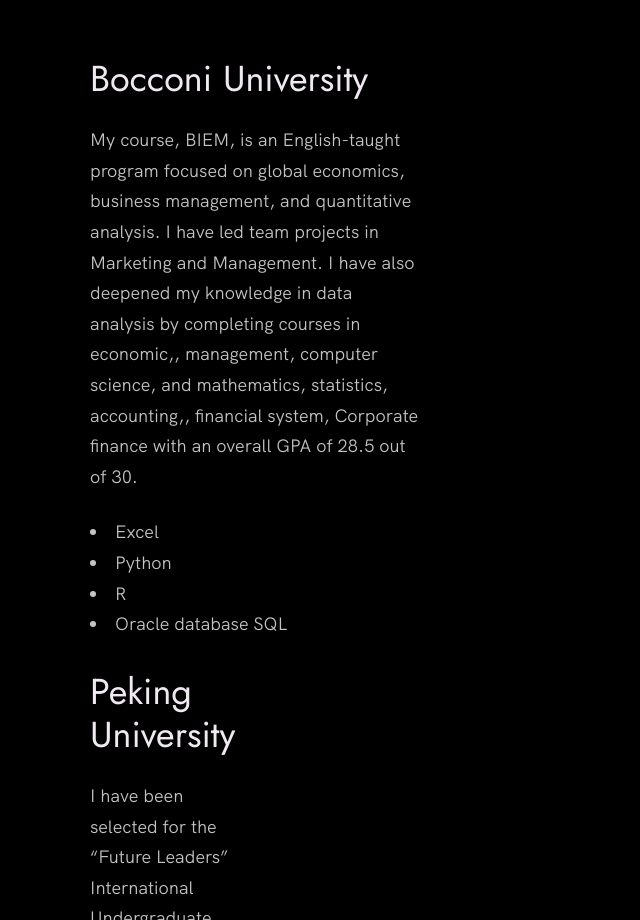
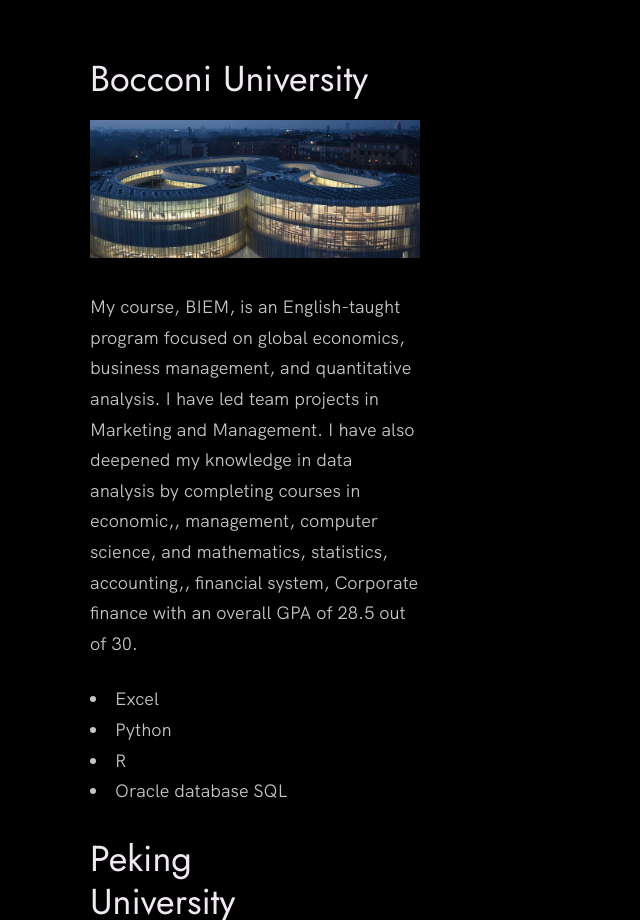
Before and after one commit to RiccardoLora-gif/portfolio, a plain HTML site: page index.html in a window 1280 px wide. Shown: the part 1011-1931 px from the top of the page, without its empty margins (0-640 px from the left). Drawn offline with Linux system fonts and the light colour scheme; files whose address does not match are found by name.

Commit message:
Update index.html

```diff
--- a/index.html
+++ b/index.html
@@ -65,6 +65,7 @@
           <div class="work__box">
             <div class="work__text">
               <h3>Bocconi University</h3>
+              <img src="./images/Bocconi.avif" class="work_text" >
               <p>
                 My course, BIEM, is an English-taught program focused on global economics, business management, and quantitative analysis. I have led team projects in Marketing and Management. I have also deepened my knowledge in data analysis by completing courses in economic,, management, computer science, and mathematics, statistics, accounting,, financial system, Corporate finance with an overall GPA of 28.5 out of 30.
               </p>
```
